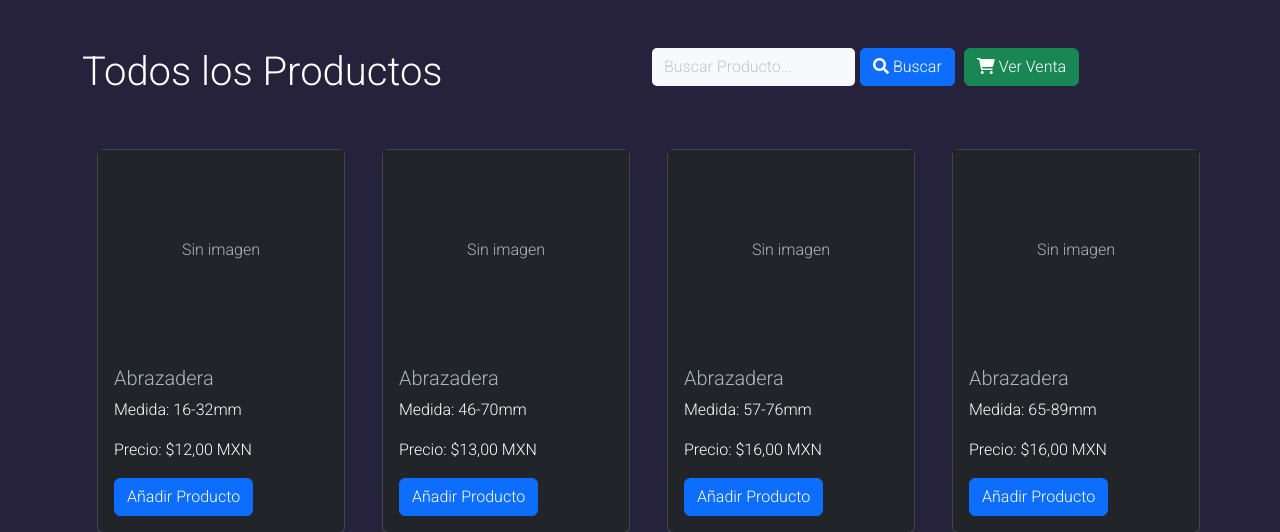
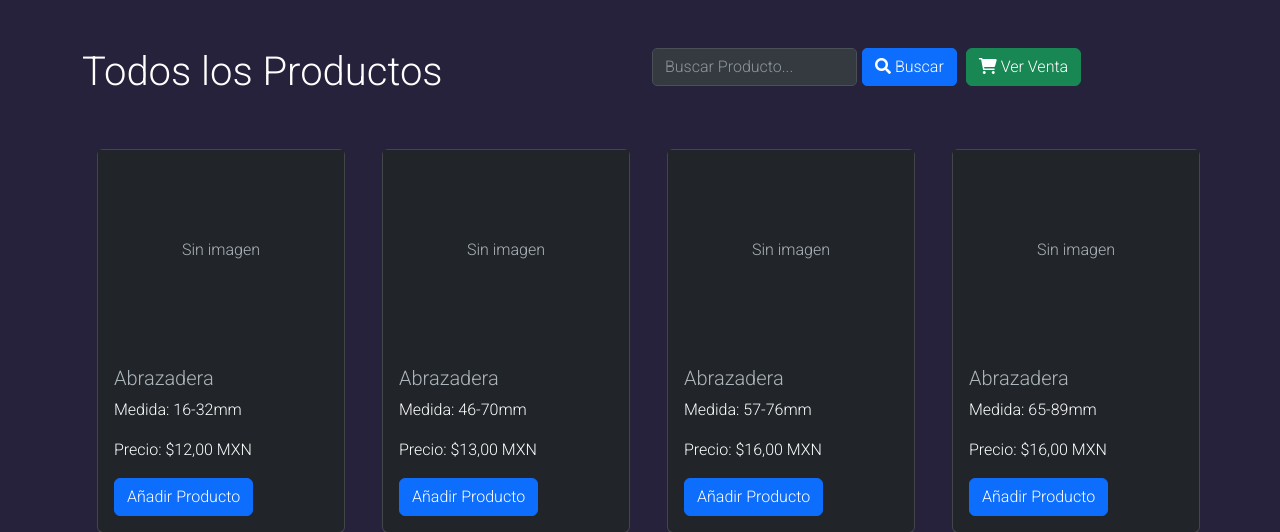
Before and after one commit to Etma117/ToolCraft, a Django app: page /nueva-venta/ in a window 1280 px wide. Shown: the part 56-588 px from the top of the page. Run offline with Django 4.2, Linux system fonts and the light colour scheme; a user stored in the database is signed in; data comes from the database, SQL or seed files in the repository; both versions use the stored data as it was after the commit.

Commit message:
Barra de busqueda obscura

```diff
--- a/Venta/templates/ver_productos_venta.html
+++ b/Venta/templates/ver_productos_venta.html
@@ -59,8 +59,7 @@
              {% endcomment %}
             <form class ="d-none d-sm-inline-block form-inline mr-auto ml-md-3 my-2 my-md-0 mw-100 navbar-search" method="GET">
                 <div class = "input-group">
-                    <input type = "text" class ="form-control bg-light border-0 small" placeholder ="Buscar Producto..." name="Buscar" value="" style="border-radius: 5px;">
-
+                    <input type="text" class="form-control" placeholder="Buscar Producto..." name="Buscar" value="" style="border-radius: 5px; background-color: #343a40; color: white;">
                     <button class="btn btn-primary" type="submit" style="border-radius: 5px; margin-left: 5px;">
                         <i class="fas fa-search"></i> Buscar
                     </button>
```
Also changed, not shown: db.sqlite3, 1 other file.
